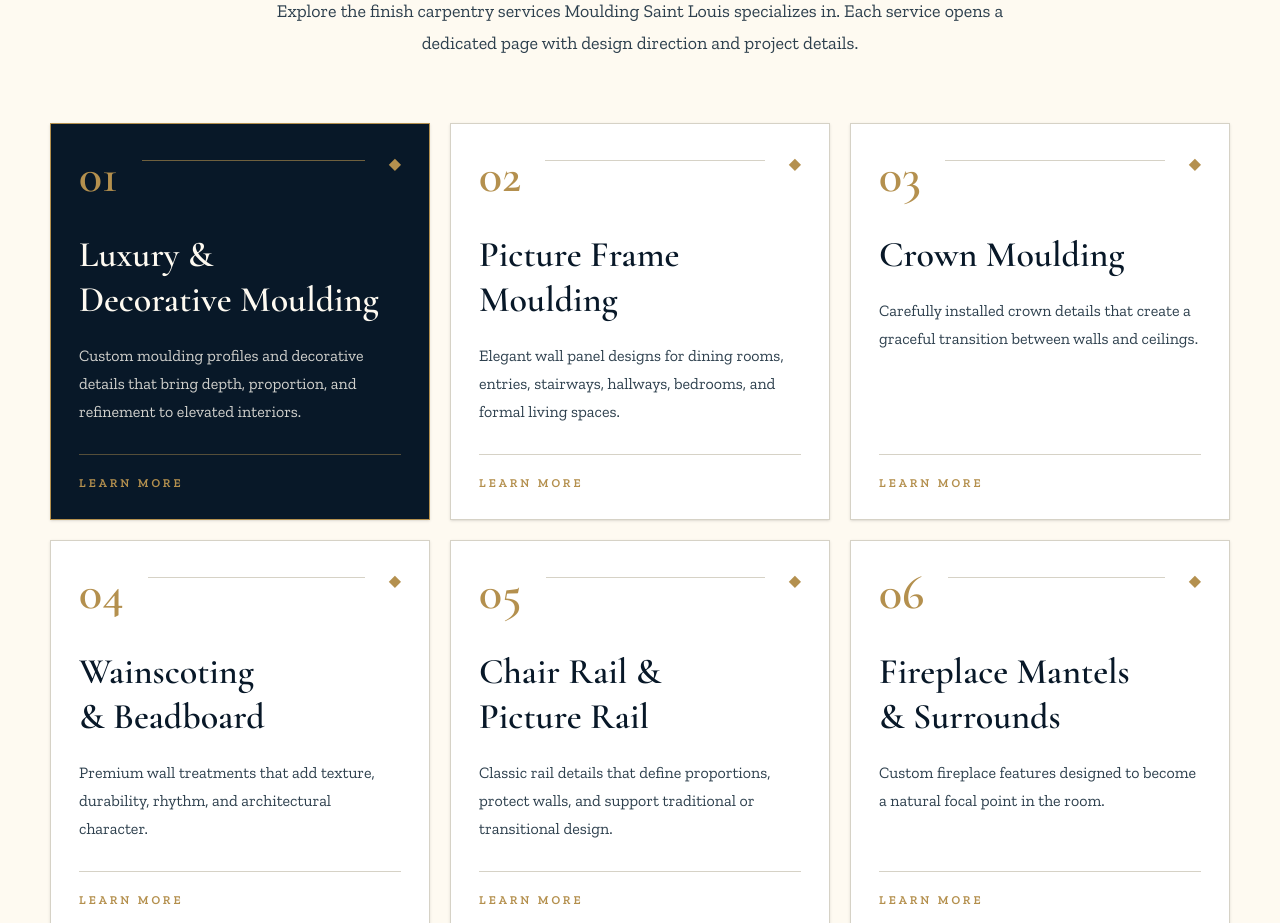
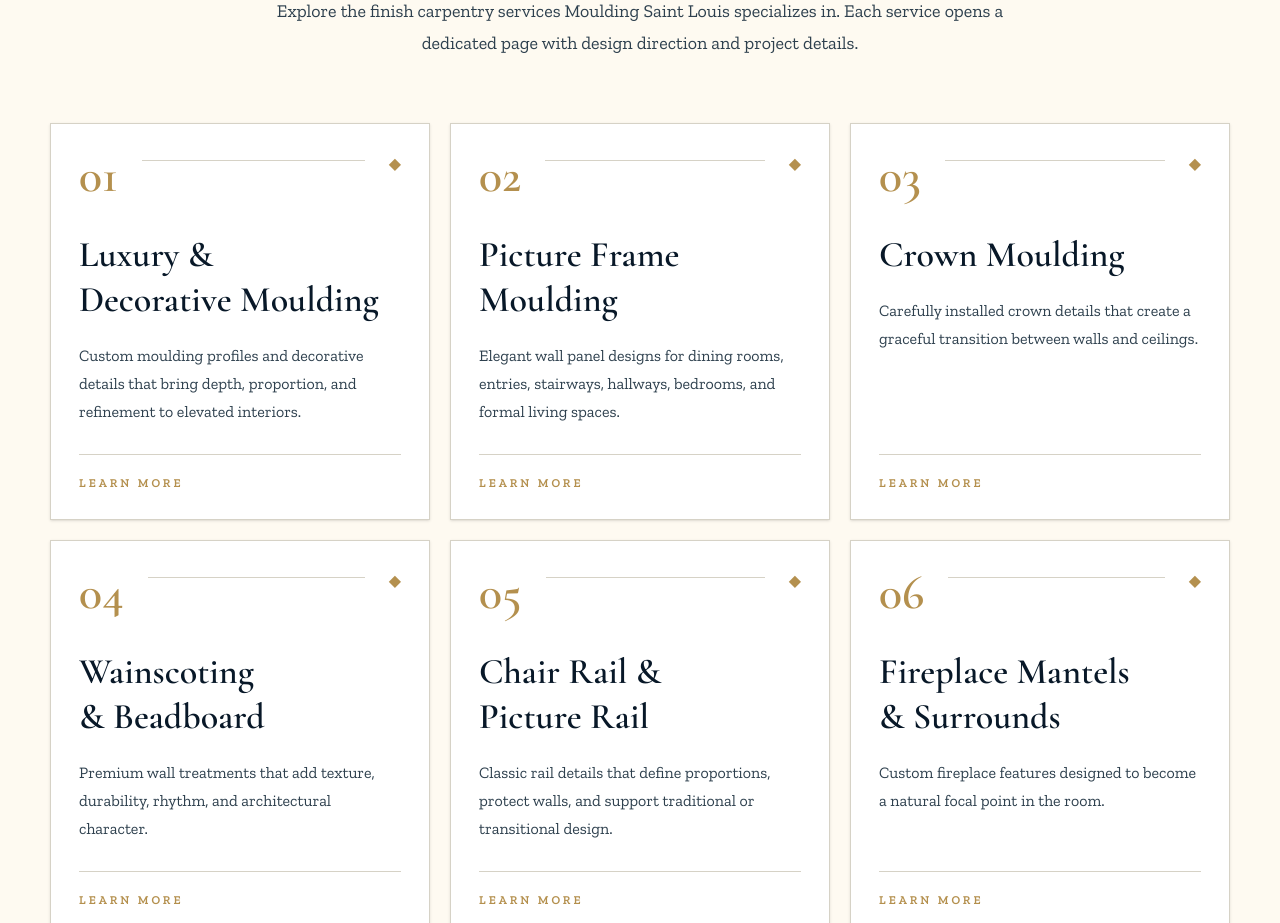
Before and after one commit to inlandtide/inlandtidewebsite, a Next.js app: page / in a window 1280 px wide. Shown: the part 1220-2143 px from the top of the page. Built offline with nearby package versions, Linux system fonts and the light colour scheme.

Commit message:
Make first service tile invert on hover

```diff
--- a/app/page.tsx
+++ b/app/page.tsx
@@ -78,36 +78,34 @@
 
             <div className="mt-16 grid gap-5 sm:grid-cols-2 lg:grid-cols-3">
               {services.map((service, index) => {
-                const isInvertedPreview = index === 0;
+                const hasHoverInversionPreview = index === 0;
 
                 return (
                   <Link
                     key={service.slug}
                     href={`/services/${service.slug}`}
-                    className={`group flex min-h-[360px] flex-col border p-7 shadow-sm transition duration-300 hover:-translate-y-1 hover:shadow-2xl ${
-                      isInvertedPreview
-                        ? "border-[#B4904E] bg-[#081828] text-[#FEFAF1] hover:border-[#FEFAF1]"
-                        : "border-[#D6D2C6] bg-white text-[#2E404E] hover:border-[#B4904E]"
+                    className={`group flex min-h-[360px] flex-col border border-[#D6D2C6] bg-white p-7 text-[#2E404E] shadow-sm transition duration-300 hover:-translate-y-1 hover:border-[#B4904E] hover:shadow-2xl ${
+                      hasHoverInversionPreview ? "hover:bg-[#081828]" : ""
                     }`}
                   >
                     <div className="flex items-start justify-between gap-6">
                       <p className="font-heading text-5xl font-semibold leading-none text-[#B4904E]">0{index + 1}</p>
-                      <span className={`mt-2 h-px flex-1 ${isInvertedPreview ? "bg-[#B4904E]/60" : "bg-[#D6D2C6]"}`} />
+                      <span className={`mt-2 h-px flex-1 bg-[#D6D2C6] transition-colors duration-300 ${hasHoverInversionPreview ? "group-hover:bg-[#B4904E]/60" : ""}`} />
                       <span className="text-[#B4904E]">◆</span>
                     </div>
                     <h3
-                      className={`mt-8 font-heading text-4xl font-semibold leading-tight text-balance group-hover:text-[#B4904E] ${
-                        isInvertedPreview ? "text-[#FEFAF1]" : "text-[#081828]"
+                      className={`mt-8 font-heading text-4xl font-semibold leading-tight text-[#081828] text-balance transition-colors duration-300 group-hover:text-[#B4904E] ${
+                        hasHoverInversionPreview ? "group-hover:text-[#FEFAF1]" : ""
                       }`}
                     >
                       {service.title}
                     </h3>
-                    <p className={`mt-5 flex-1 text-base leading-7 ${isInvertedPreview ? "text-[#FEFAF1]/82" : "text-[#2E404E]"}`}>
+                    <p className={`mt-5 flex-1 text-base leading-7 text-[#2E404E] transition-colors duration-300 ${hasHoverInversionPreview ? "group-hover:text-[#FEFAF1]/82" : ""}`}>
                       {service.summary}
                     </p>
                     <p
-                      className={`mt-7 border-t pt-5 text-xs font-semibold uppercase tracking-[0.25em] text-[#B4904E] ${
-                        isInvertedPreview ? "border-[#B4904E]/45" : "border-[#D6D2C6]"
+                      className={`mt-7 border-t border-[#D6D2C6] pt-5 text-xs font-semibold uppercase tracking-[0.25em] text-[#B4904E] transition-colors duration-300 ${
+                        hasHoverInversionPreview ? "group-hover:border-[#B4904E]/45" : ""
                       }`}
                     >
                       Learn More
```
Also changed, not shown: 1 other file (tests, documents, lock files or other folders).
